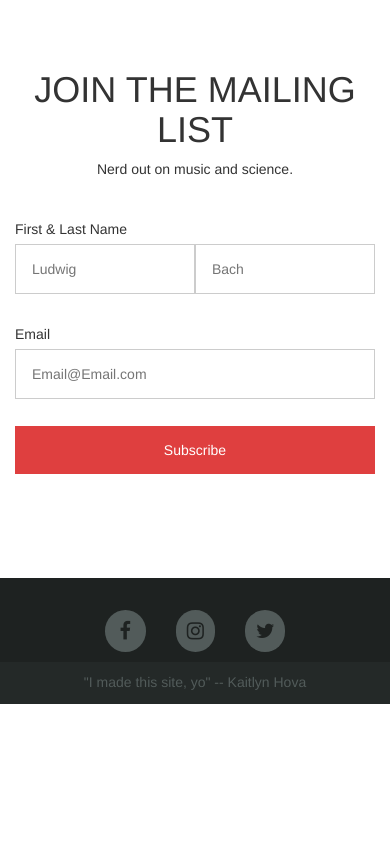
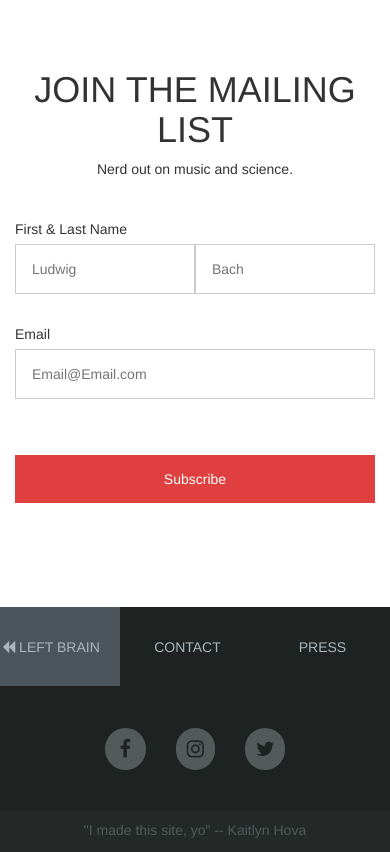
Before and after one commit to kaitlynhova/kaitlynhova-new-footer, a plain HTML site: page index.html in a window 390 px wide. Drawn offline with nearby package versions, Linux system fonts and the light colour scheme.

Commit message:
final footer styles

```diff
--- a/index.html
+++ b/index.html
@@ -45,6 +45,27 @@
 </div>
 
 <footer>
+
+	<div class="row visible-xs mobile-footer-nav" style="margin-right:0px;">
+		<div class="col-xs-4 no-padding-left left-brain-btn">
+			<a href="">
+				<p> <i class="fa fa-backward"></i> LEFT BRAIN </p>
+			</a>
+		</div>
+		<div class="col-xs-4">
+			<a href="">
+				<p> CONTACT</p>
+			</a>
+		</div>
+		<div class="col-xs-4 ">
+			<a href="">
+				<p> PRESS </p>
+			</a>
+		</div>
+	</div>
+
+
+
 	<div class="container">
 		<div class="row">
 			<div class="col-sm-7 no-padding-left">
--- a/style.css
+++ b/style.css
@@ -44,7 +44,7 @@
     color: white;
     border: none;
     background-color: #df3f3f;
-    margin-top: 27px;
+    margin-top: 56px;
     transition: .5s;
 }
 
@@ -137,8 +137,17 @@ footer a p:hover {
     opacity: .7;
 }
 
+.mobile-footer-nav{
+  position: relative;
+  top: 30px;
+}
+
 .no-padding-left{
   padding-left: 0px;
+}
+
+.no-padding-right{
+  padding-right: 0px;
 }
 
 .left-brain-btn {
@@ -166,5 +175,21 @@ footer a p:hover {
   .social-icons {
       text-align: center;
       -webkit-padding-start: 0px;
+      padding-bottom: 30px;
+      padding-top: 10px;
+  }
+  .left-brain-btn {
+    background-color: #4d555c;
+    padding-top: 21px;
+    padding-bottom: 28px;
+    padding-right: 3px;
+    float: left;
+    transition: .5s;
+    text-align: center;
+    position: relative;
+    top: -30px;
+  }
+  .mobile-footer-nav{
+    text-align:center;
   }
 }
```
